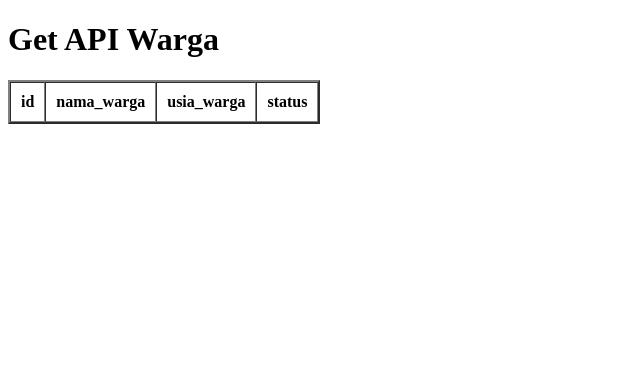
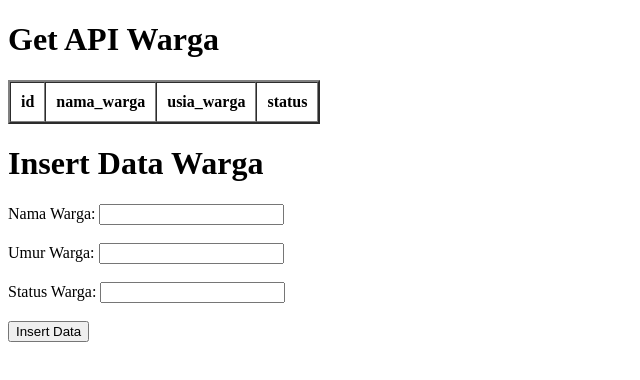
Before and after one commit to 4kbareee/tesKodingBareng, a website: page frontend/index.html in a window 1280 px wide. Shown: the whole page, without its empty margins (0-640 px from the left). Drawn offline with Linux system fonts and the light colour scheme.

Commit message:
kasih form di index.html

```diff
--- a/frontend/index.html
+++ b/frontend/index.html
@@ -26,6 +26,28 @@
         </tbody>
     </table>
 
+
+    <h1>Insert Data Warga</h1>
+    <form>
+        <label>Nama Warga:</label>
+        <input type="text" name="" id="">
+        <br><br>
+
+        <label>Umur Warga:</label>
+        <input type="text" name="" id="">
+        <br><br>
+
+
+        <label>Status Warga:</label>
+        <input type="text" name="" id="">
+        <br><br>
+
+        <input type="submit" value="Insert Data">
+
+    </form>
+
+
+
     <script src="app.js"></script>
 </body>
 </html>
```
